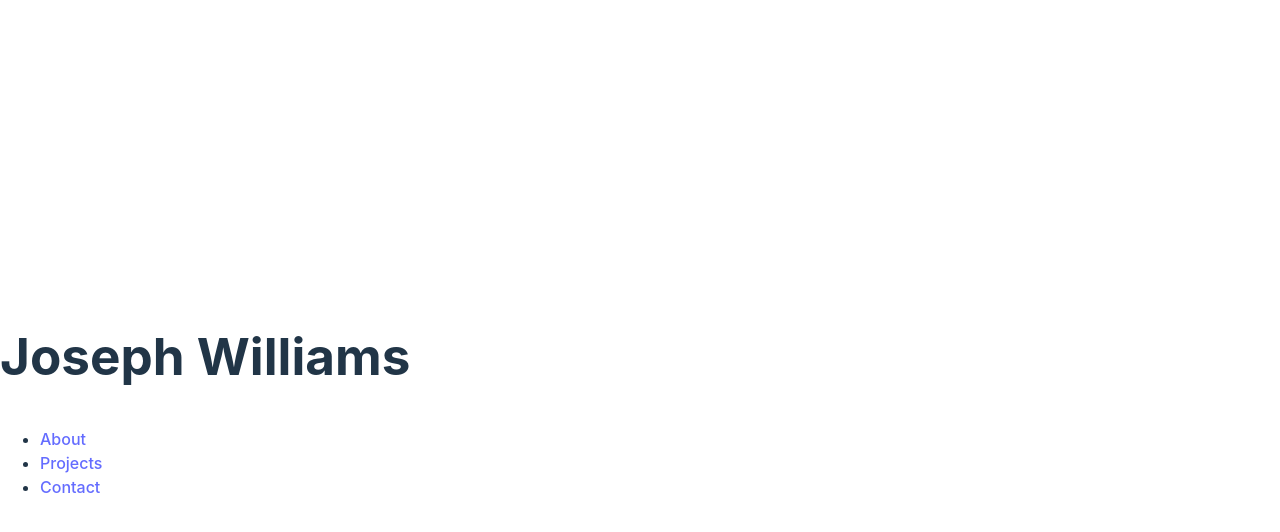
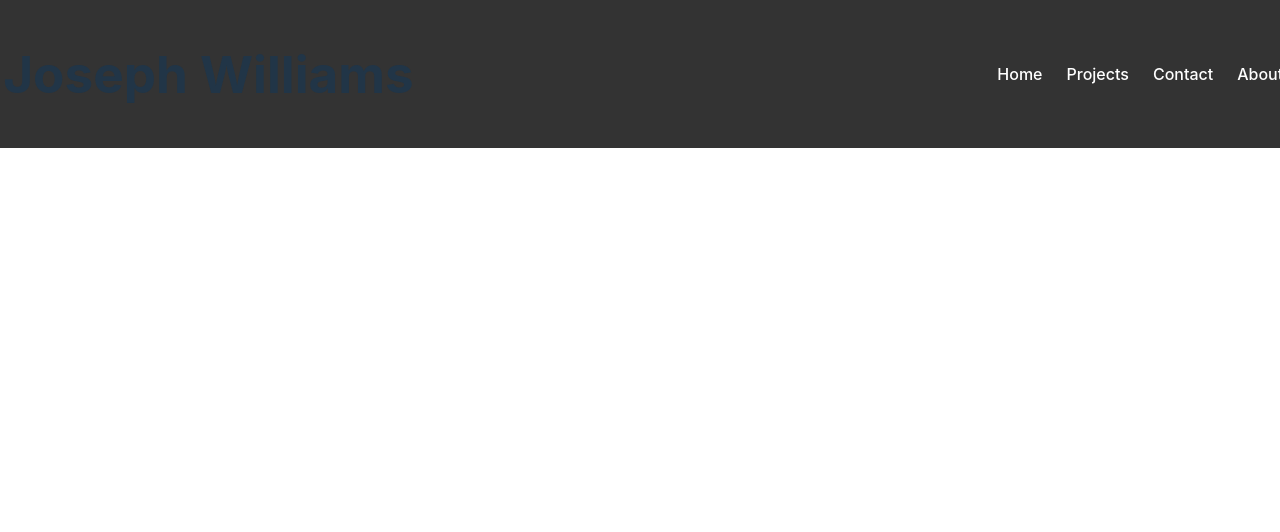
Before and after one commit to jwilliams2023/Web-Dev-Portfolio-Website, a website built with Vite: page portfolio-website/index.html in a window 1280 px wide. Built offline with nearby package versions, Linux system fonts and the light colour scheme.

Commit message:
simple nav bar

```diff
--- a/portfolio-website/index.html
+++ b/portfolio-website/index.html
@@ -1,4 +1,4 @@
-<!doctype html>
+<!DOCTYPE html>
 <html lang="en">
   <head>
     <meta charset="UTF-8" />
@@ -11,9 +11,11 @@
     <nav>
       <h1>Joseph Williams</h1>
       <ul>
-        <li><a href="#about">About</a></li>
+        <li><a href="#Home">Home</a></li>
         <li><a href="#projects">Projects</a></li>
         <li><a href="#contact">Contact</a></li>
+        <li><a href="#about">About</a></li>
+      </ul>
     </nav>
   </body>
   <body>
--- a/portfolio-website/style.css
+++ b/portfolio-website/style.css
@@ -15,6 +15,42 @@
 
 html {
   scroll-behavior: smooth;
+}
+
+nav {
+  display: flex;
+  justify-content: space-around;
+  background-color: #333;
+  padding: 1rem;
+  position: fixed;
+  top: 0;
+  width: 100%;
+  z-index: 1000;
+  padding: .2rem;
+  gap: 1rem;
+}
+
+nav ul {
+  list-style: none;
+  display: flex;
+  align-items: center;
+  gap: 1.5rem;
+  /* margin: 0; */
+}
+
+nav h1 {
+  margin-right: auto;
+}
+
+nav a {
+  color: white;
+  text-decoration: none;
+  transition: color 0.3s;
+}
+
+nav a:active {
+  font-weight: bold;
+  border-bottom: 2px solid gold;
 }
 
 a {
```
